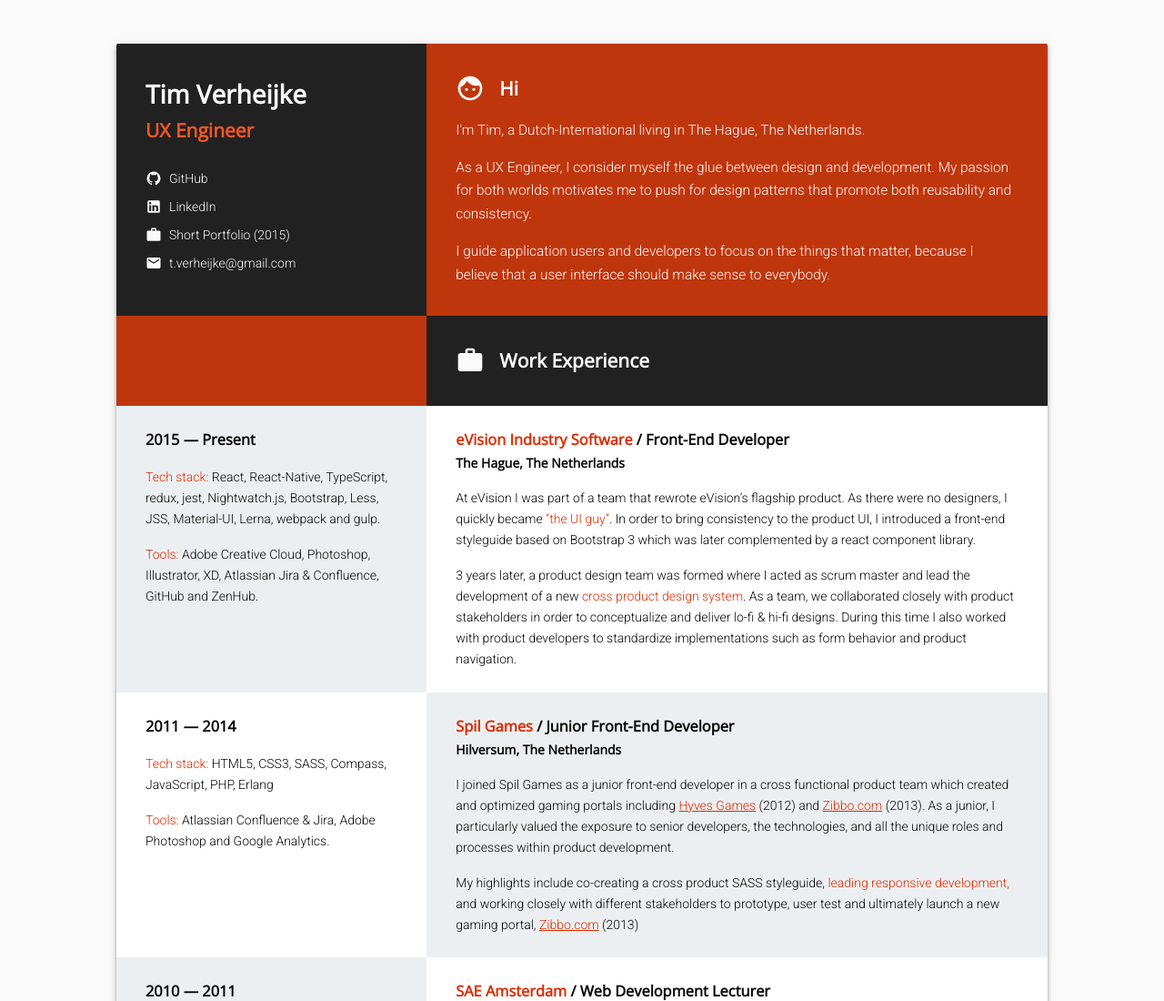
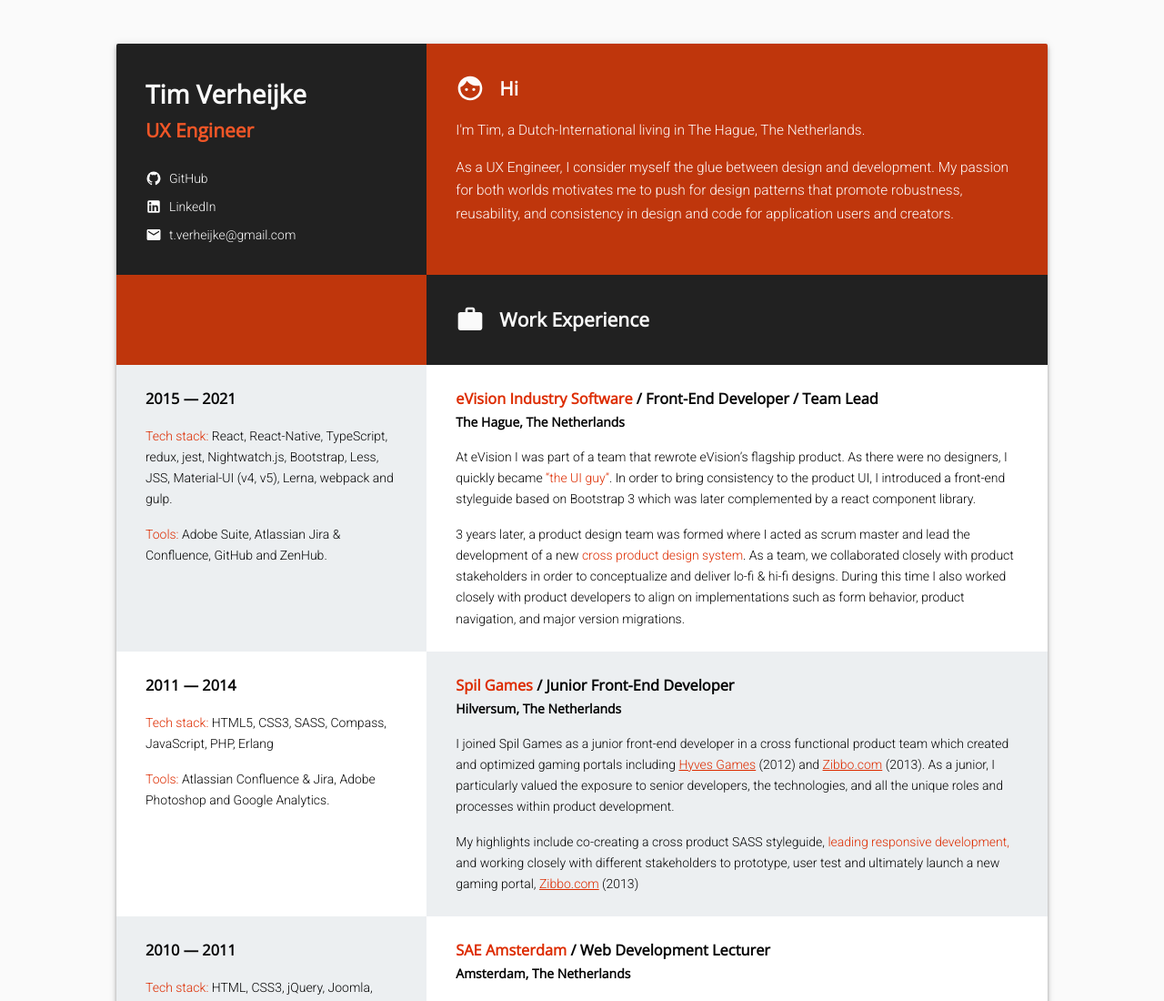
Before and after one commit to timv88/resume, a plain HTML site: page index.html in a window 1280 px wide. Shown: the top 1100 px of the page at 91% size. Drawn offline with nearby package versions, Linux system fonts and the light colour scheme.

Commit message:
update content

```diff
--- a/index.html
+++ b/index.html
@@ -35,7 +35,7 @@
                             LinkedIn
                         </a>
                     </li>
-                    <li>
+                    <!-- <li>
                         <a class="header__link" href="http://f.rontend.com/portfolio/">
                             <svg class="header__link__icon" viewBox="0 0 24 24">
                                 <path d="M0 0h24v24H0z" fill="none" />
@@ -44,7 +44,7 @@
                             </svg>
                             Short Portfolio (2015)
                         </a>
-                    </li>
+                    </li> -->
                     <li>
                         <a class="header__link" href="mailto:t.verheijke@gmail.com">
                             <svg class="header__link__icon" viewBox="0 0 24 24">
@@ -67,8 +67,7 @@
                     Hi
                 </h2>
                 <p>I'm Tim, a Dutch-International living in The Hague, The Netherlands.</p>
-                <p>As a UX Engineer, I consider myself the glue between design and development. My passion for both worlds motivates me to push for design patterns that promote both reusability and consistency.</p>
-                <p>I guide application users and developers to focus on the things that matter, because I believe that a user interface should make sense to everybody.</p>
+                <p>As a UX Engineer, I consider myself the glue between design and development. My passion for both worlds motivates me to push for design patterns that promote robustness, reusability, and consistency in design and code for application users and creators.</p>
             </div>
         </header>
         <section>
@@ -87,18 +86,17 @@
             </header>
             <div class="content">
                 <aside class="content__sidebar">
-                    <h3>2015 &mdash; Present</h3>
+                    <h3>2015 &mdash; 2021</h3>
                     <p><strong>Tech stack:</strong> React, React-Native, TypeScript, redux, jest, Nightwatch.js,
-                        Bootstrap, Less, JSS, Material-UI, Lerna, webpack and gulp.</p>
-                    <p><strong>Tools:</strong> Adobe Creative Cloud, Photoshop, Illustrator, XD, Atlassian Jira &
-                        Confluence, GitHub and ZenHub.</p>
+                        Bootstrap, Less, JSS, Material-UI (v4, v5), Lerna, webpack and gulp.</p>
+                    <p><strong>Tools:</strong> Adobe Suite, Atlassian Jira & Confluence, GitHub and ZenHub.</p>
                 </aside>
                 <div class="content__main">
-                    <h3 class="is-gutterless"><a href="https://www.evision-software.com/">eVision Industry Software</a> / Front-End Developer</h3>
+                    <h3 class="is-gutterless"><a href="https://www.evision-software.com/">eVision Industry Software</a> / Front-End Developer / Team Lead</h3>
                     <h4>The Hague, The Netherlands</h4>
                     <p>At eVision I was part of a team that rewrote eVision’s flagship product. As there were no
                         designers, I quickly became <strong>“the UI guy”</strong>. In order to bring consistency to the product UI, I introduced a front-end styleguide based on Bootstrap 3 which was later complemented by a react component library.</p>
-                    <p>3 years later, a product design team was formed where I acted as scrum master and lead the development of a new <strong>cross product design system</strong>. As a team, we collaborated closely with product stakeholders in order to conceptualize and deliver lo-fi & hi-fi designs. During this time I also worked with product developers to standardize implementations such as form behavior and product navigation.</p>
+                    <p>3 years later, a product design team was formed where I acted as scrum master and lead the development of a new <strong>cross product design system</strong>. As a team, we collaborated closely with product stakeholders in order to conceptualize and deliver lo-fi & hi-fi designs. During this time I also worked closely with product developers to align on implementations such as form behavior, product navigation, and major version migrations.</p>
                 </div>
             </div>
             <div class="content">
```
